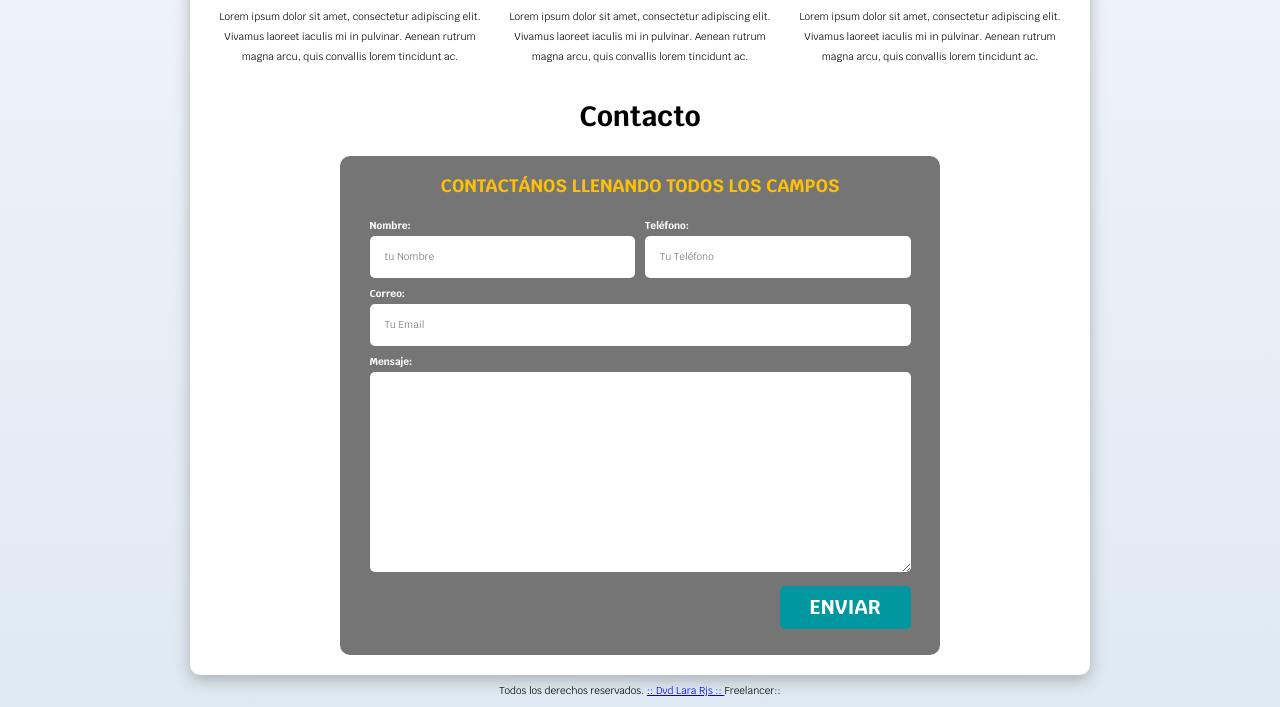
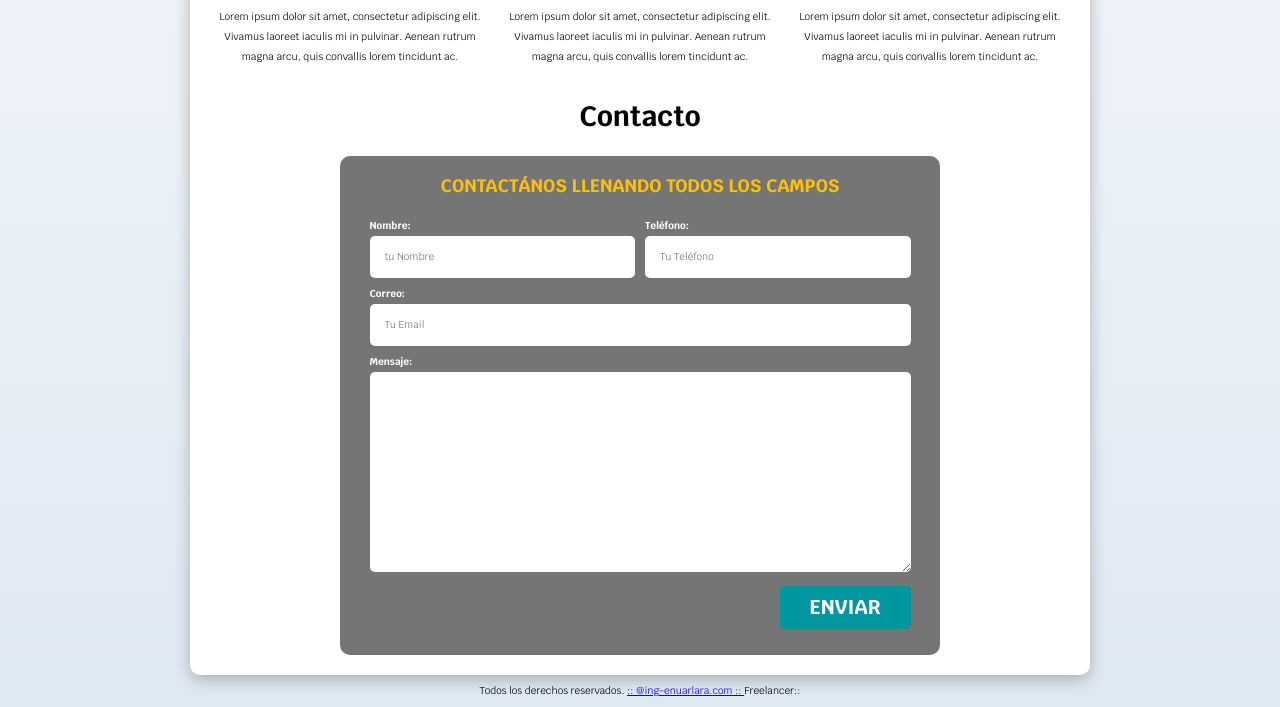
Before and after one commit to ing-enuarlara/primer-proyecto-portafolio, a plain HTML site: page index.html in a window 1280 px wide. Shown: the part 916-1623 px from the top of the page. Drawn offline with Linux system fonts and the light colour scheme.

Commit message:
Mejora en el pie v2

```diff
--- a/index.html
+++ b/index.html
@@ -138,7 +138,7 @@
 		</main>
 
 		<footer class="footer">
-			<p>Todos los derechos reservados. <a href="https://ing-enuarlara.com/" target="_blank"> :: Dvd Lara Rjs :: </a> Freelancer::</p>
+			<p>Todos los derechos reservados. <a href="https://ing-enuarlara.com/" target="_blank"> :: @ing-enuarlara.com :: </a> Freelancer::</p>
 		</footer>
 
 	</body>
```
